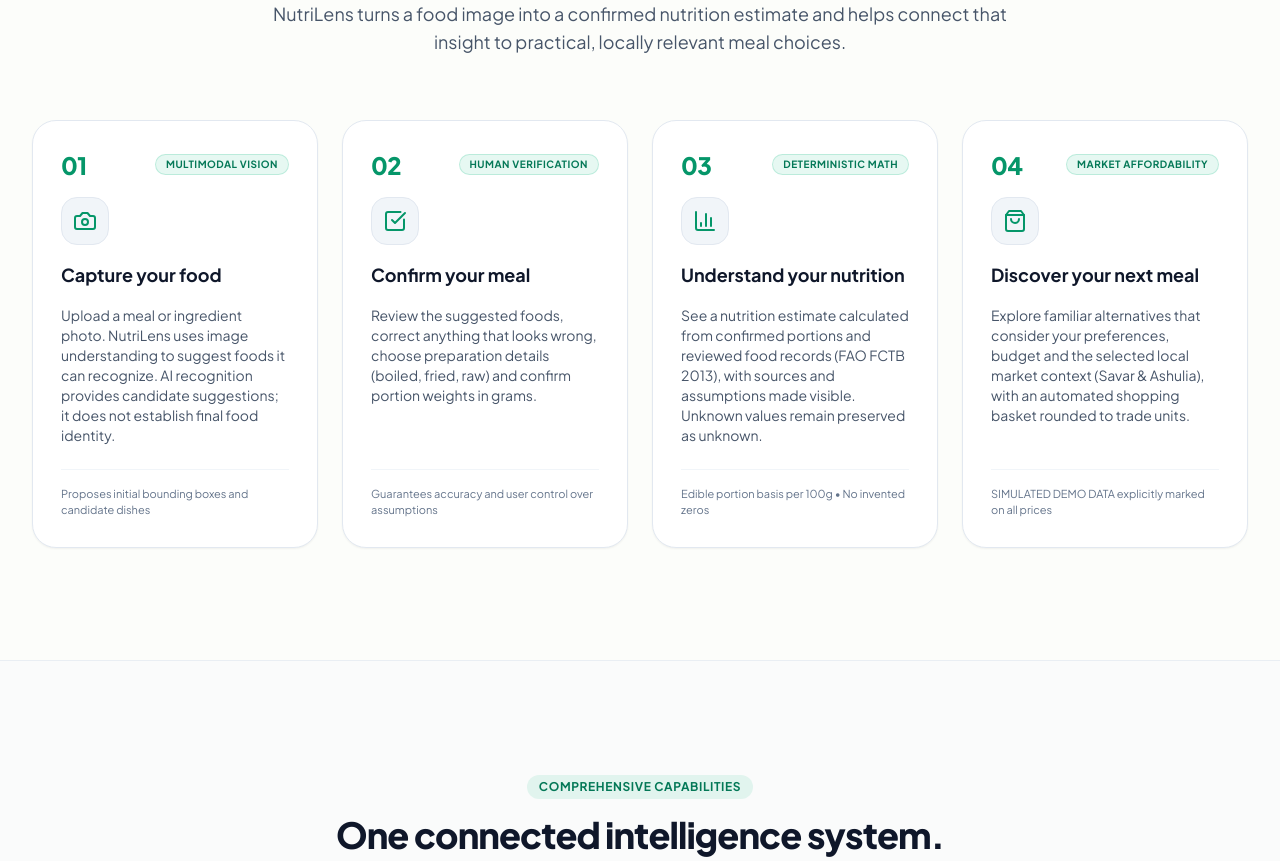
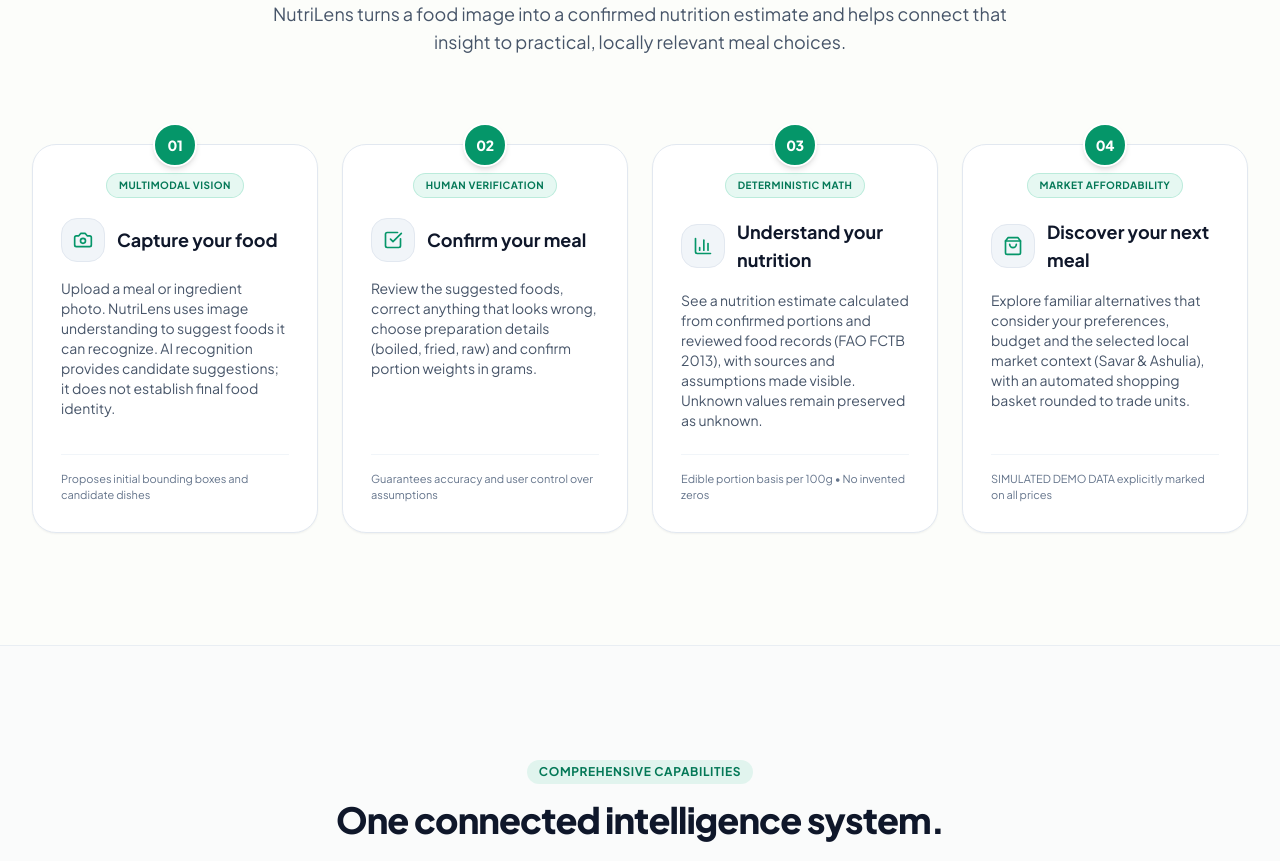
Before and after one commit to albert-611/NutriLens, a React (Vite) app: page / in a window 1280 px wide. Shown: the part 2340-3201 px from the top of the page. Built offline with nearby package versions, Linux system fonts and the light colour scheme; no server answers.

Commit message:
feat(landing): modernize how-it-works cards with 50% crossing step badges and side-by-side icon headings

```diff
--- a/src/components/landing/HowItWorksSection.tsx
+++ b/src/components/landing/HowItWorksSection.tsx
@@ -72,7 +72,7 @@ export const HowItWorksSection: React.FC = () => {
         </div>
 
         {/* 4 Steps Timeline Grid */}
-        <div className="grid grid-cols-1 md:grid-cols-2 lg:grid-cols-4 gap-6">
+        <div className="grid grid-cols-1 md:grid-cols-2 lg:grid-cols-4 gap-6 pt-6">
           {STEPS.map((s, idx) => {
             const Icon = s.icon;
             return (
@@ -80,35 +80,39 @@ export const HowItWorksSection: React.FC = () => {
                 key={idx}
                 hoverLift={-8}
                 hoverScale={1.02}
-                className="relative p-6 sm:p-7 rounded-3xl bg-white dark:bg-forest-card border border-slate-200 dark:border-forest-border shadow-sm flex flex-col justify-between hover:border-emerald-500/40 dark:hover:border-emerald-500/40 transition-colors duration-200 group"
+                className="relative p-6 sm:p-7 pt-8 rounded-3xl bg-white dark:bg-forest-card border border-slate-200 dark:border-forest-border shadow-sm flex flex-col justify-between hover:border-emerald-500/40 dark:hover:border-emerald-500/40 transition-colors duration-200 group"
               >
-                {/* Step Number & Badge */}
+                {/* Solid Circle Step Number Crossing 50% of the Upper Border */}
+                <div className="absolute top-0 left-1/2 -translate-x-1/2 -translate-y-1/2 w-11 h-11 rounded-full bg-emerald-600 text-white font-extrabold text-sm flex items-center justify-center shadow-md border-2 border-white dark:border-forest-card z-10 font-sans tracking-tight">
+                  {s.step}
+                </div>
+
+                {/* Card Content */}
                 <div className="space-y-4">
-                  <motion.div layout="position" className="flex items-center justify-between">
-                    <span className="text-2xl font-black text-emerald-600 dark:text-emerald-400 tracking-tight font-sans">
-                      {s.step}
-                    </span>
-                    <span className="text-[10px] font-bold uppercase tracking-wider px-2.5 py-0.5 rounded-full bg-emerald-500/10 text-emerald-700 dark:text-emerald-300 border border-emerald-500/20 font-sans">
+                  {/* Category Pill Badge at the Middle of the Top */}
+                  <motion.div layout="position" className="flex justify-center">
+                    <span className="text-[10px] font-bold uppercase tracking-wider px-3 py-1 rounded-full bg-emerald-500/10 text-emerald-700 dark:text-emerald-300 border border-emerald-500/20 font-sans">
                       {s.badge}
                     </span>
                   </motion.div>
 
-                  <motion.div
-                    layout="position"
-                    className="w-12 h-12 rounded-2xl bg-slate-100 dark:bg-forest-card border border-slate-200 dark:border-forest-border flex items-center justify-center text-emerald-600 dark:text-emerald-400 group-hover:bg-emerald-500 group-hover:text-white transition-colors duration-200"
-                  >
-                    <Icon className="w-6 h-6" />
+                  {/* Icon and Heading Side by Side */}
+                  <motion.div layout="position" className="flex items-center gap-3 pt-1">
+                    <div className="w-11 h-11 rounded-2xl bg-slate-100 dark:bg-forest-card/80 border border-slate-200 dark:border-forest-border flex items-center justify-center text-emerald-600 dark:text-emerald-400 group-hover:bg-emerald-500 group-hover:text-white transition-colors duration-200 shrink-0">
+                      <Icon className="w-5 h-5" />
+                    </div>
+                    <h3 className="text-base sm:text-lg font-bold text-slate-900 dark:text-white leading-snug">
+                      {s.title}
+                    </h3>
                   </motion.div>
 
-                  <motion.h3 layout="position" className="text-lg font-bold text-slate-900 dark:text-white">
-                    {s.title}
-                  </motion.h3>
-
+                  {/* Description */}
                   <motion.p layout="position" className="text-xs sm:text-sm text-slate-600 dark:text-slate-300 leading-relaxed">
                     {s.desc}
                   </motion.p>
                 </div>
 
+                {/* Footnote */}
                 <motion.div
                   layout="position"
                   className="pt-4 mt-6 border-t border-slate-100 dark:border-forest-border/60 text-[11px] text-slate-500 dark:text-slate-400"
```
